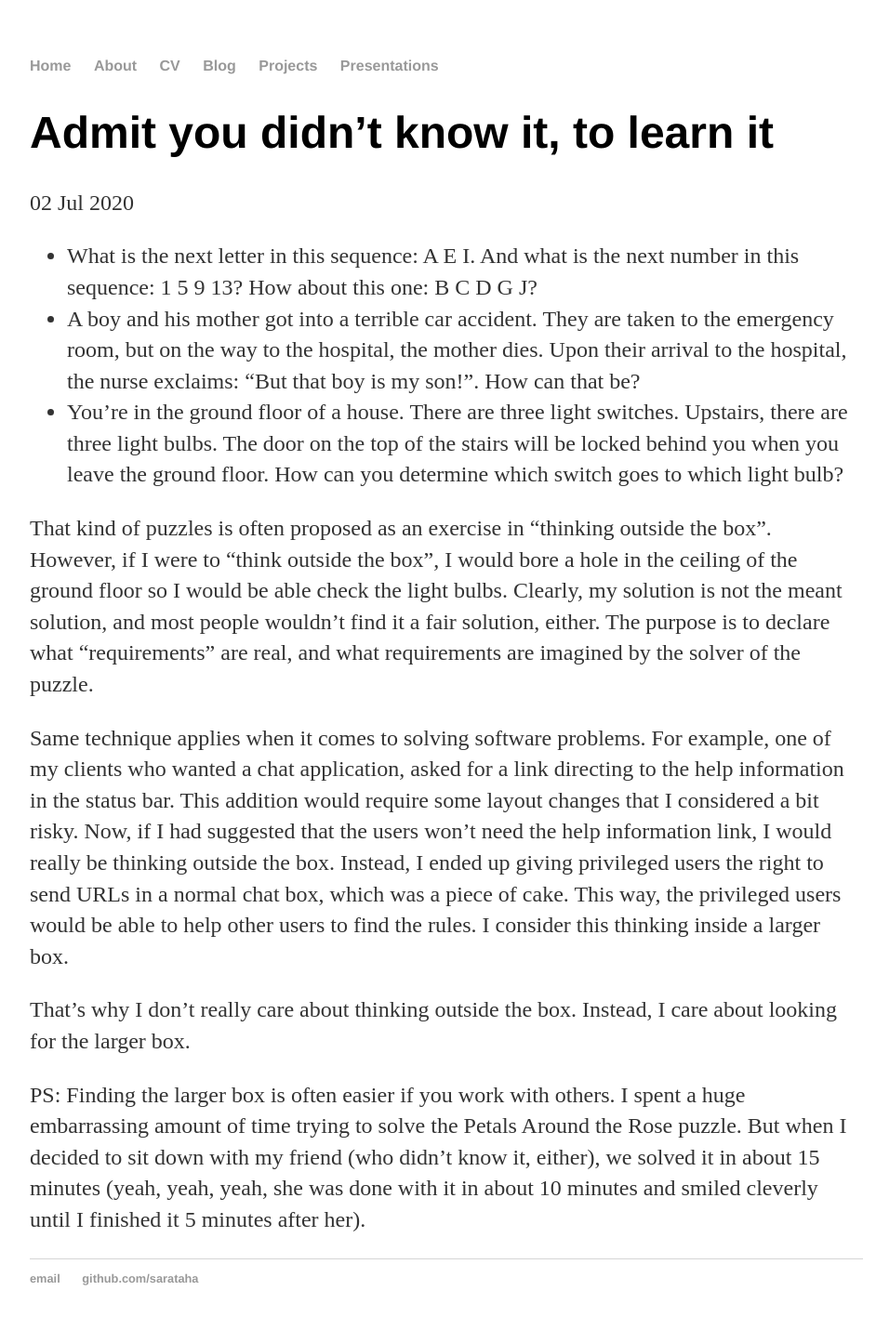
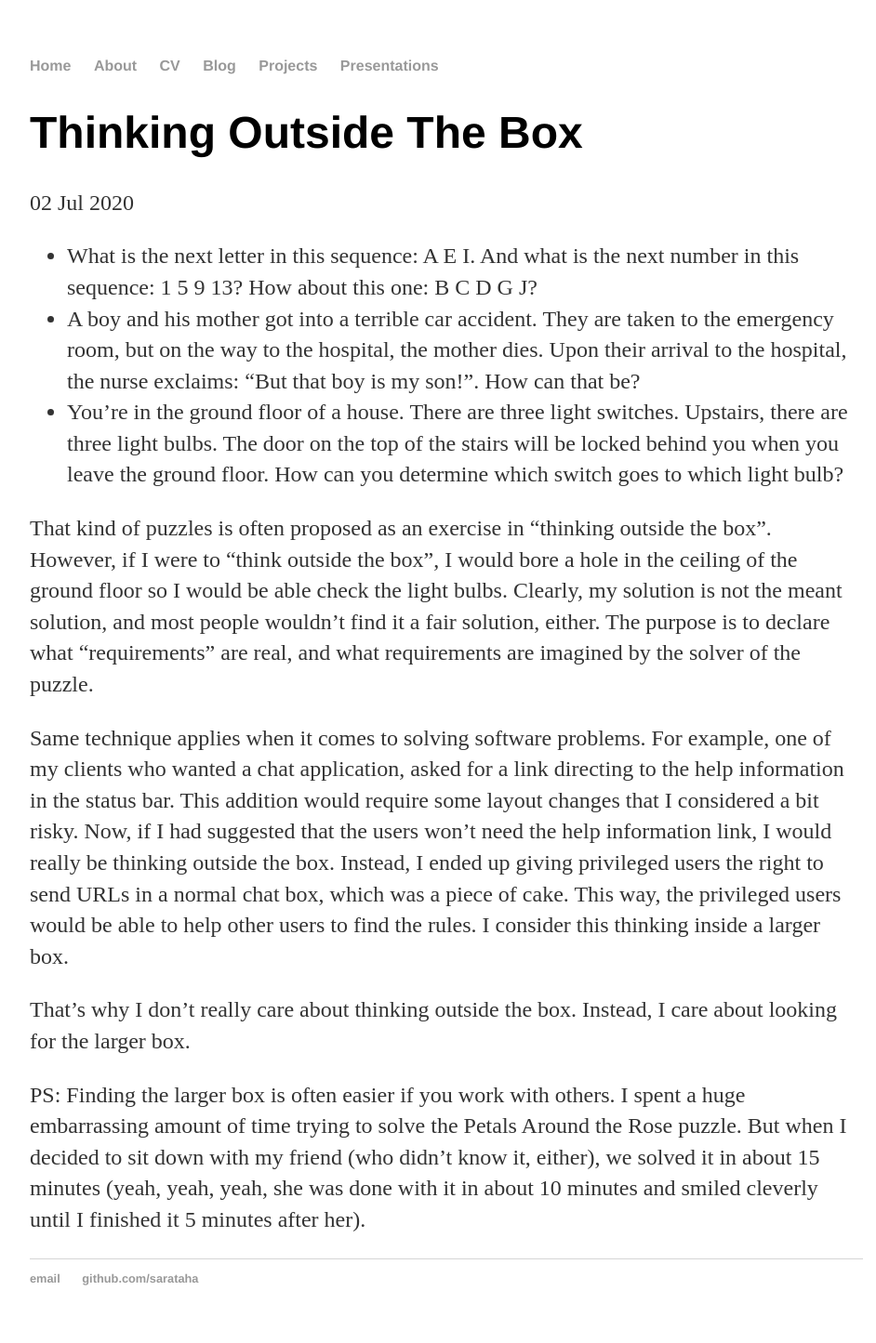
Before and after one commit to sarataha/sarataha.github.io, a Jekyll site: the page built from _posts/2020-07-02-thinking-outsid-the-box.md, in a window 1280 px wide. Shown: the whole page at 93% size, without its empty margins (160-1102 px from the left). Built offline with Jekyll 4.4.1, drawn with Linux system fonts in a browser that asks for light colours.

Commit message:
Update 2020-07-02-thinking-outsid-the-box.md

```diff
--- a/_posts/2020-07-02-thinking-outsid-the-box.md
+++ b/_posts/2020-07-02-thinking-outsid-the-box.md
@@ -1,6 +1,6 @@
 ---
 layout: post
-title: "Admit you didn’t know it, to learn it"
+title: "Thinking Outside The Box"
 date: 2020-07-02
 ---
 
@@ -9,13 +9,13 @@ date: 2020-07-02
 * You're in the ground floor of a house. There are three light switches. Upstairs, there are three light bulbs. The door on the top of the stairs will be locked behind you when you leave the ground floor. How can you determine which switch goes to which light bulb?
 
 
-That kind of puzzles is often proposed as an exercise in "thinking outside the box". However, if I were to "think outside the box", I would bore a hole in the ceiling of the ground floor so I would be able check the light bulbs. Clearly, my solution is not the meant solution, and most people wouldn't find it a fair solution, either. The purpose is to declare what "requirements” are real, and what requirements are imagined by the solver of the puzzle.
+That kind of puzzles is often proposed as an exercise in "thinking outside the box". However, if I were to "think outside the box", I would bore a hole in the ceiling of the ground floor so I would be able check the light bulbs. Clearly, my solution is not the meant solution, and most people wouldn't find it a fair solution, either. The purpose is to declare what "requirements" are real, and what requirements are imagined by the solver of the puzzle.
 
 
-Same technique applies when it comes to solving software problems. For example, one of my clients who wanted a chat application, asked for a link directing to the help information in the status bar. This addition would require some layout changes that I considered a bit risky. Now, if I had suggested that the users won’t need the help information link, I would really be thinking outside the box. Instead, I ended up giving privileged users the right to send URLs in a normal chat box, which was a piece of cake. This way, the privileged users would be able to help other users to find the rules. I consider this thinking inside a larger box.
+Same technique applies when it comes to solving software problems. For example, one of my clients who wanted a chat application, asked for a link directing to the help information in the status bar. This addition would require some layout changes that I considered a bit risky. Now, if I had suggested that the users won't need the help information link, I would really be thinking outside the box. Instead, I ended up giving privileged users the right to send URLs in a normal chat box, which was a piece of cake. This way, the privileged users would be able to help other users to find the rules. I consider this thinking inside a larger box.
 
 
-That’s why I don’t really care about thinking outside the box. Instead, I care about looking for the larger box.
+That's why I don't really care about thinking outside the box. Instead, I care about looking for the larger box.
 
 
-PS: Finding the larger box is often easier if you work with others. I spent a huge embarrassing amount of time trying to solve the Petals Around the Rose puzzle. But when I decided to sit down with my friend (who didn’t know it, either), we solved it in about 15 minutes (yeah, yeah, yeah, she was done with it in about 10 minutes and smiled cleverly until I finished it 5 minutes after her).
+PS: Finding the larger box is often easier if you work with others. I spent a huge embarrassing amount of time trying to solve the Petals Around the Rose puzzle. But when I decided to sit down with my friend (who didn't know it, either), we solved it in about 15 minutes (yeah, yeah, yeah, she was done with it in about 10 minutes and smiled cleverly until I finished it 5 minutes after her).
```
